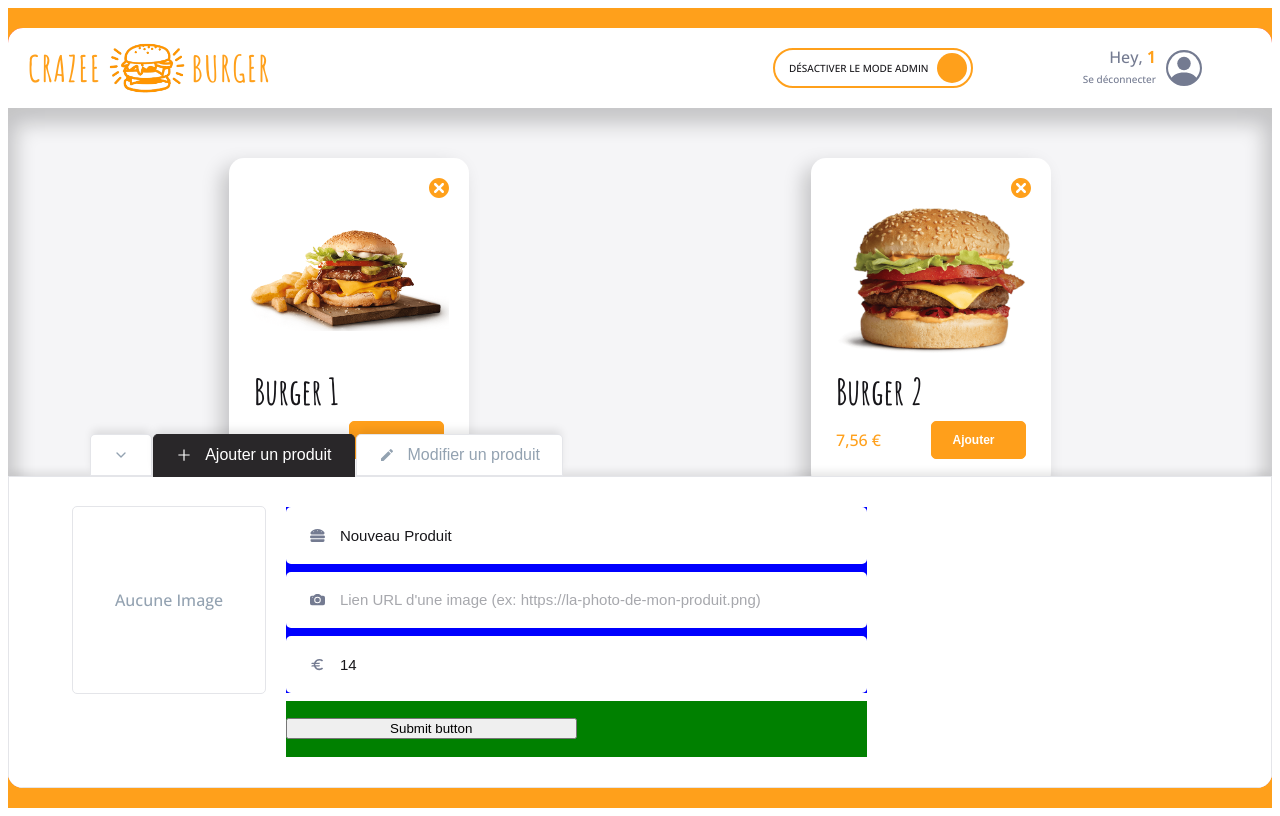
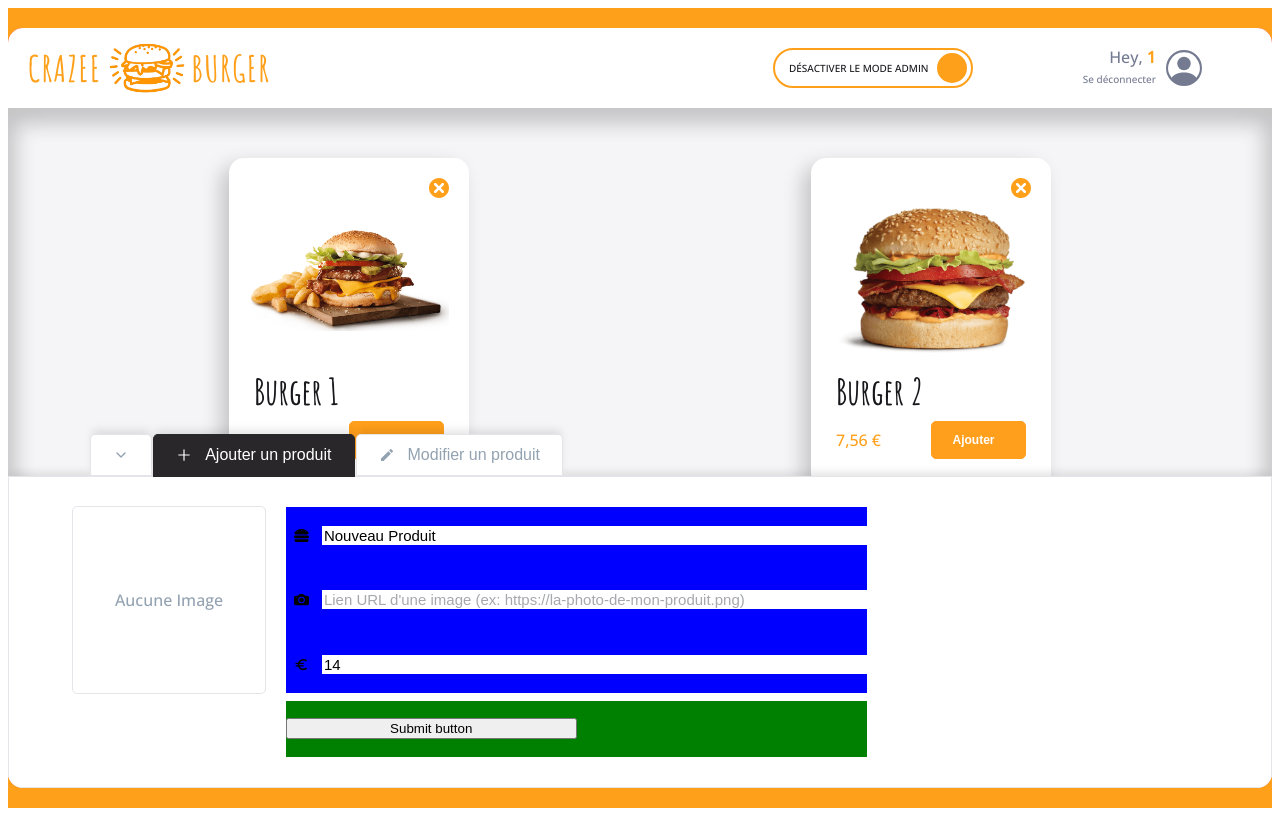
Before and after one commit to kailam-ada/crazee-burger2, a React (Vite) app: page /order/1 in a window 1280 px wide. Built offline with nearby package versions, Linux system fonts and the light colour scheme.

Commit message:
♻️ F08: TextInput > Add dictionnary

```diff
--- a/src/components/pages/reusable-ui/TextInput.jsx
+++ b/src/components/pages/reusable-ui/TextInput.jsx
@@ -41,13 +41,11 @@ const TextInputStyled = styled.div`
       color: ${theme.colors.greyMedium};
     }
   }
-  ${(props) => {
-    if (props.version === "normal") return extraNormalStyle;
-    if (props.version === "minimalist") return extraMinimalistStyle;
-  }}
+
+  ${({ version }) => extraStyle[version]}
 `;
 
-const extraNormalStyle = css`
+const extraStyleNormal = css`
   background-color: ${theme.colors.white};
   padding: 18px 28px;
 
@@ -60,7 +58,7 @@ const extraNormalStyle = css`
   }
 `;
 
-const extraMinimalistStyle = css`
+const extraStyleMinimalist = css`
   background-color: ${theme.colors.white};
   padding: 8px 16px;
   color: ${theme.colors.greyBlue};
@@ -74,3 +72,8 @@ const extraMinimalistStyle = css`
     }
   }
 `;
+
+const extraStyle = {
+  normal: extraStyleNormal,
+  minimal: extraStyleMinimalist,
+};
```
